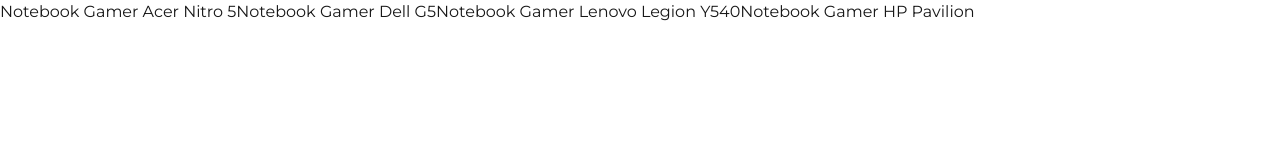
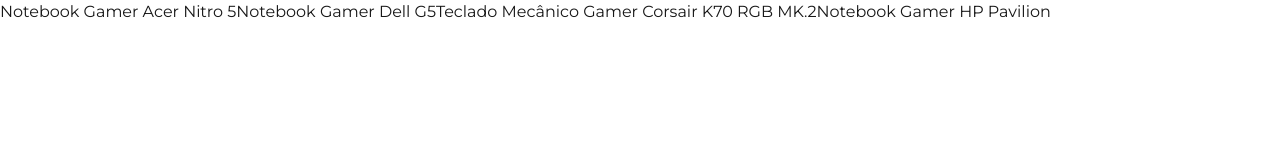
Before and after one commit to Charles-cdel/E-commerce-NextJS, a Next.js app: page / in a window 1280 px wide. Shown: the top 160 px of the page. Built offline with nearby package versions, Linux system fonts and the light colour scheme.

Commit message:
error page not found

```diff
--- a/src/app/page.tsx
+++ b/src/app/page.tsx
@@ -1,12 +1,12 @@
-import ProdutoItem from "./components/produto/ProdutoItem";
-import { produtos } from "./core";
+import ProdutoItem from "../components/produto/ProdutoItem";
+import { produtos } from "../core";
 
 export default function Inicio() {
   return (
     <div>
       <ProdutoItem produto={produtos[0]}/>
       <ProdutoItem produto={produtos[1]}/>
-      <ProdutoItem produto={produtos[2]}/>
+      <ProdutoItem produto={produtos[12]}/>
       <ProdutoItem produto={produtos[3]}/>
     </div>
   );
--- a/src/app/produto/[id]/Page.tsx
+++ b/src/app/produto/[id]/Page.tsx
@@ -1,5 +1,9 @@
-export default function PaginaProduto(props : any){
+import { produtos } from "@/core"
 
 
 
+export default function PaginaProduto(props: any){
+   const id = +props.params.id
+   const produto = produtos.find((p) => p.id === id)
+   return produto ? (<div>{produto?.nome}</div>) : <div>Produto não encontrado</div>
 }
--- a/src/app/components/produto/ProdutoItem.tsx
+++ b/src/components/produto/ProdutoItem.tsx
@@ -1,5 +1,6 @@
-import { Produto } from "@/app/core"
+import {Produto} from "@/core"
 import Link from "next/link"
+
 
 export interface ProdutoItemProps{
     produto : Produto
```
Also changed, not shown: .eslintrc.json, src/core/constants/index.ts (renamed from src/app/core/constants/index.ts), src/core/constants/produtos.ts (renamed from src/app/core/constants/produtos.ts), src/core/index.ts (renamed from src/app/core/index.ts), src/core/produto/Especificacoes.ts (renamed from src/app/core/produto/Especificacoes.ts), src/core/produto/Precificavel.ts (renamed from src/app/core/produto/Precificavel.ts), src/core/produto/Produto.ts (renamed from src/app/core/produto/Produto.ts), src/core/produto/index.ts (renamed from src/app/core/produto/index.ts).
